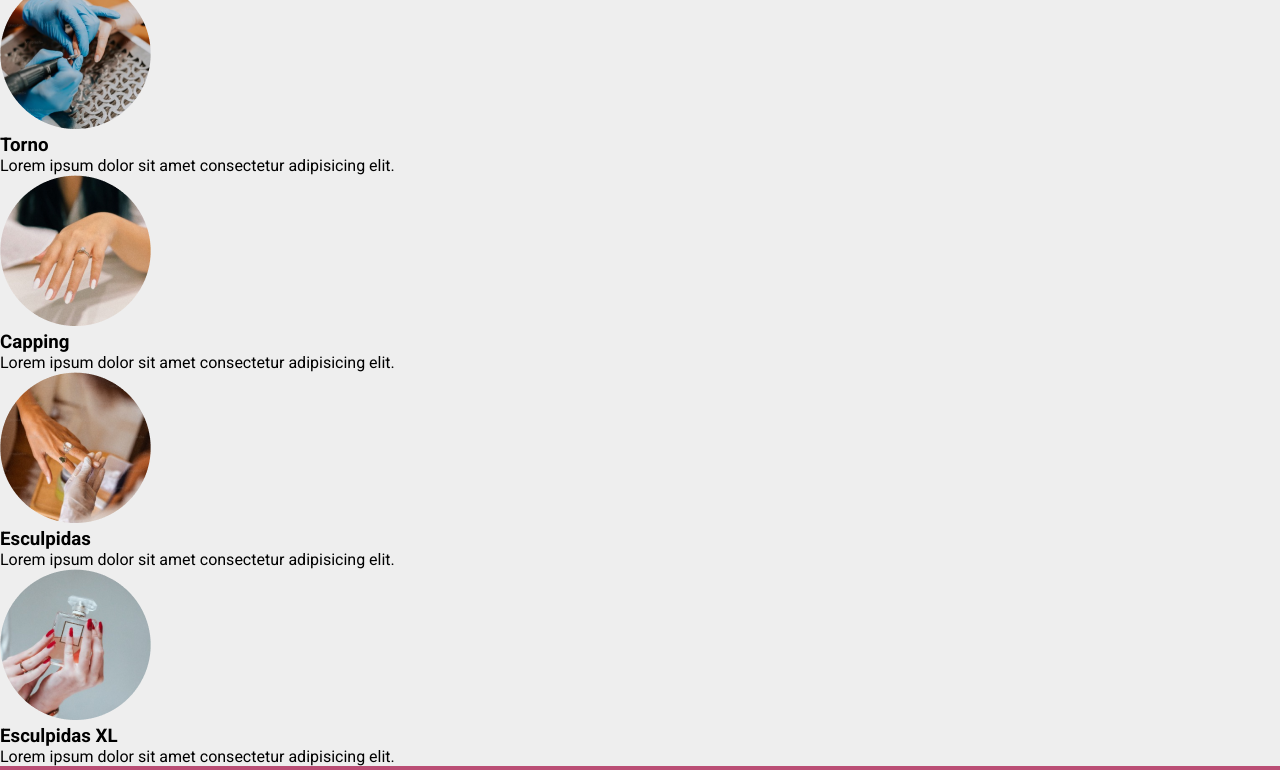
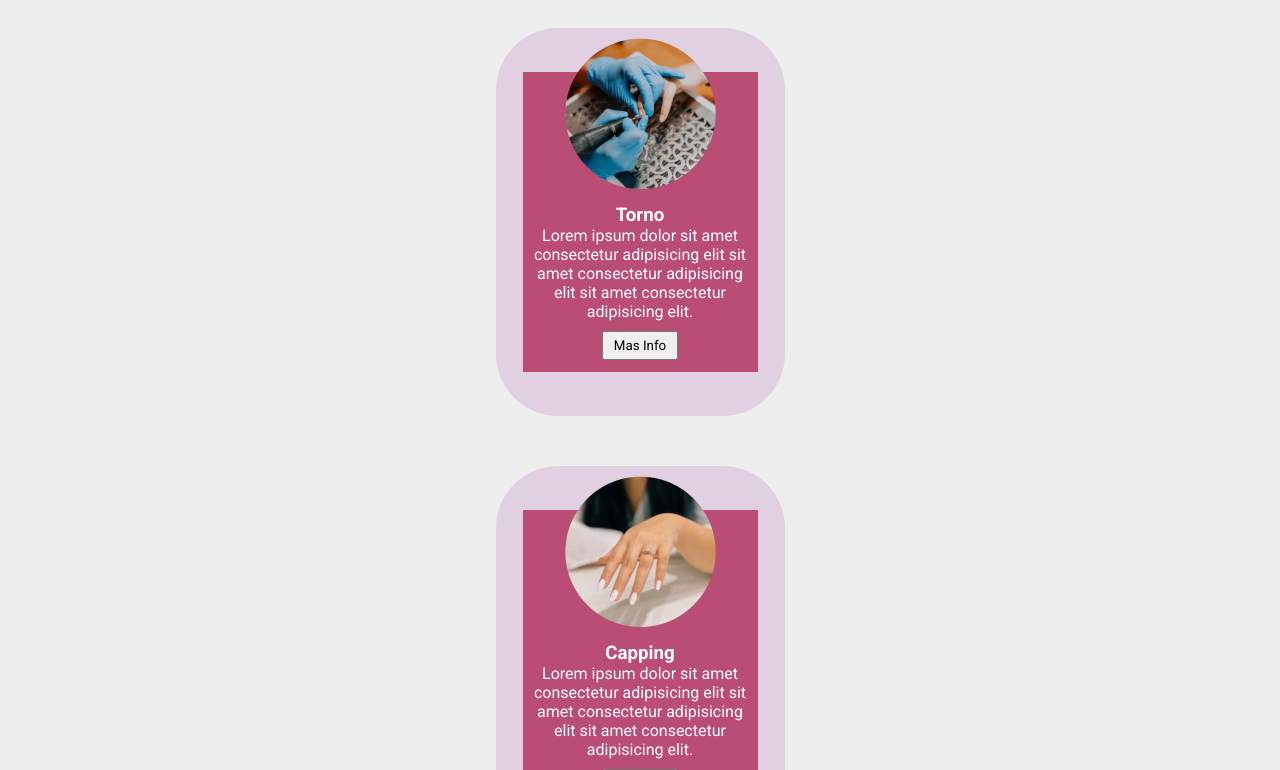
Before and after one commit to BorgesBernardo/luneira-salondebelleza, a website: page pages/cursos.html in a window 1280 px wide. Shown: the part 204-974 px from the top of the page. Drawn offline with Linux system fonts and the light colour scheme.

Commit message:
Se realizaron las cards de cursos en la página de cursos

```diff
--- a/pages/cursos.html
+++ b/pages/cursos.html
@@ -24,11 +24,11 @@
             <i class="fa-solid fa-bars"></i>
           </label>
           <ul class="nav-menu">
-            <li><a href="./index.html">Inicio</a></li>
-            <li><a class="active" href="../pages/cursos.html">Cursos</a></li>
-            <li><a href="../pages/servicios.html">Servicios</a></li>
-            <li><a href="../pages/nosotros.html">Nosotros</a></li>
-            <li><a href="../pages/pruebas.html">Pruebas</a></li>
+            <li><a href="../index.html">Inicio</a></li>
+            <li><a class="active" href="./cursos.html">Cursos</a></li>
+            <li><a href="./servicios.html">Servicios</a></li>
+            <li><a href="./nosotros.html">Nosotros</a></li>
+            <li><a href="./pruebas.html">Pruebas</a></li>
           </ul>
         </nav>
       </div>
@@ -39,34 +39,80 @@
     <!-- Termina el Header -->
     <!-- Comienza el Main -->
     <main>
+      <div class="titulo">
         <h1> Cursos</h1>
+      </div>
       <section>
-          <div>
+      <div class="container-main">
+        <div class="caja-principal">
+        </div>
+        <div class="caja-secundaria">
+        </div>
+        <div class="container-curso">
+          <div class="img">
             <img src="../assets/cursos/curso-1.png" alt="">
-            <div>
+          </div>
+          <div class="texto">
             <h3>Torno</h3>
-              <p>Lorem ipsum dolor sit amet consectetur adipisicing elit.</p>
+            <p>Lorem ipsum dolor sit amet consectetur adipisicing elit sit amet consectetur adipisicing elit sit amet consectetur adipisicing elit.</p>
+          </div>
+          <div class="boton-info-1">
+            <button>Mas Info</button>
           </div>
         </div>
-          <div>
+      </div>
+      <div class="container-main">
+        <div class="caja-principal">
+        </div>
+        <div class="caja-secundaria">
+        </div>
+        <div class="container-curso">
+          <div class="img">
             <img src="../assets/cursos/curso-2.png" alt="">
-            <div>
+          </div>
+          <div class="texto">
             <h3>Capping</h3>
-              <p>Lorem ipsum dolor sit amet consectetur adipisicing elit.</p>
+            <p>Lorem ipsum dolor sit amet consectetur adipisicing elit sit amet consectetur adipisicing elit sit amet consectetur adipisicing elit.</p>
+          </div>
+          <div class="boton-info-1">
+            <button>Mas Info</button>
           </div>
         </div>
-          <div>
+      </div>
+      <div class="container-main">
+        <div class="caja-principal">
+        </div>
+        <div class="caja-secundaria">
+        </div>
+        <div class="container-curso">
+          <div class="img">
             <img src="../assets/cursos/curso-3.png" alt="">
-            <div>
+          </div>
+          <div class="texto">
             <h3>Esculpidas</h3>
-              <p>Lorem ipsum dolor sit amet consectetur adipisicing elit.</p>
+            <p>Lorem ipsum dolor sit amet consectetur adipisicing elit sit amet consectetur adipisicing elit sit amet consectetur adipisicing elit.</p>
+          </div>
+          <div class="boton-info-1">
+            <button>Mas Info</button>
           </div>
         </div>
-          <div>
+      </div>
+      <div class="container-main">
+        <div class="caja-principal">
+        </div>
+        <div class="caja-secundaria">
+        </div>
+        <div class="container-curso">
+          <div class="img">
             <img src="../assets/cursos/curso-4.png" alt="">
-            <div>
+          </div>
+          <div class="texto">
             <h3>Esculpidas XL</h3>
-              <p>Lorem ipsum dolor sit amet consectetur adipisicing elit.</p>
+            <p>Lorem ipsum dolor sit amet consectetur adipisicing elit sit amet consectetur adipisicing elit sit amet consectetur adipisicing elit.</p>
+          </div>
+          <div class="boton-info-1">
+            <button>Mas Info</button>
+          </div>
         </div>
       </div>
       </section>
--- a/scss/layout/_header.scss
+++ b/scss/layout/_header.scss
@@ -3,6 +3,8 @@ header{
   height: 18vh;
   background-color: $bg-header;
   align-items: center;
+  position: relative;
+  z-index: 100000;
   nav{
     height: 6.25rem;
     width: 100%;
--- a/scss/layout/_main-cursos.scss
+++ b/scss/layout/_main-cursos.scss
@@ -0,0 +1,47 @@
+body{
+  main{
+    .titulo{
+      text-align: center;
+    }
+    section{
+      .container-main{
+        position: relative;
+        width: 289px;
+        height: 388px;
+        margin: 50px auto;
+        .caja-principal{
+          background-color: $bg-header;
+          width: 289px;
+          height: 388px;
+          position: absolute;
+          border-radius: 62px;
+        }
+        .caja-secundaria{
+          background-color: $bg-footer;
+          width: 235px;
+          height: 300px;
+          position: absolute;
+          top: 0;
+          left: 0;
+          right: 0;
+          bottom: 0;
+          margin: auto;
+        }
+        .container-curso{
+          display: flex;
+          flex-direction: column;
+          position: absolute;
+          color:white;
+          text-align: center;
+          margin: 10px 30px;
+          gap: 10px;
+          .boton-info-1{
+            button{
+              padding: 5px 10px;
+            }
+          }
+        }
+      }
+    }
+  }
+}
--- a/scss/layout/_main-pruebas.scss
+++ b/scss/layout/_main-pruebas.scss
@@ -0,0 +1,48 @@
+body{
+  .boton-volver{
+    margin: 10px 150px 150px 150px;
+  }
+  main{
+    .titulo{
+      text-align: center;
+    }
+    .container-main{
+      position: relative;
+      width: 289px;
+      height: 388px;
+      margin: 50px auto;
+      .caja-principal{
+        background-color: grey;
+        width: 289px;
+        height: 388px;
+        position: absolute;
+        border-radius: 62px;
+      }
+      .caja-secundaria{
+        background-color: black;
+        width: 235px;
+        height: 300px;
+        position: absolute;
+        top: 0;
+        left: 0;
+        right: 0;
+        bottom: 0;
+        margin: auto;
+      }
+      .container-curso{
+        display: flex;
+        flex-direction: column;
+        position: absolute;
+        color:white;
+        text-align: center;
+        margin: 10px 30px;
+        gap: 10px;
+        .boton-info-1{
+          button{
+            padding: 5px 10px;
+          }
+        }
+      }
+    }
+  }
+}
```
Also changed, not shown: index.html (+1 -1 lines), pages/nosotros.html (+5 -5 lines), pages/pruebas.html (+82 -1 lines), pages/servicios.html (+5 -5 lines), css/style.css, 1 other file. Lines whose indentation alone changed are shown as unchanged.
